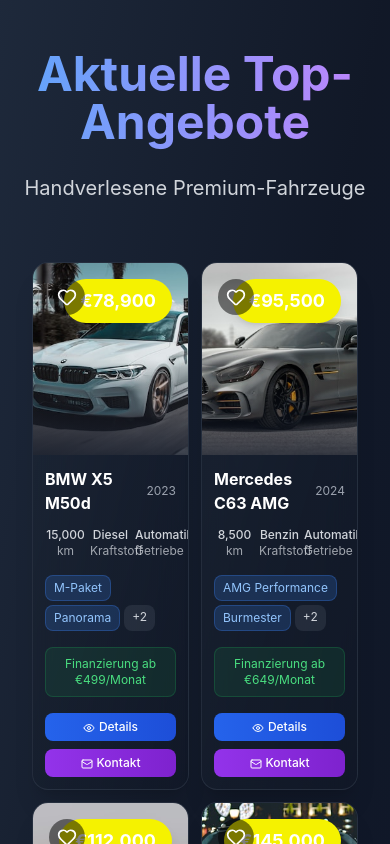
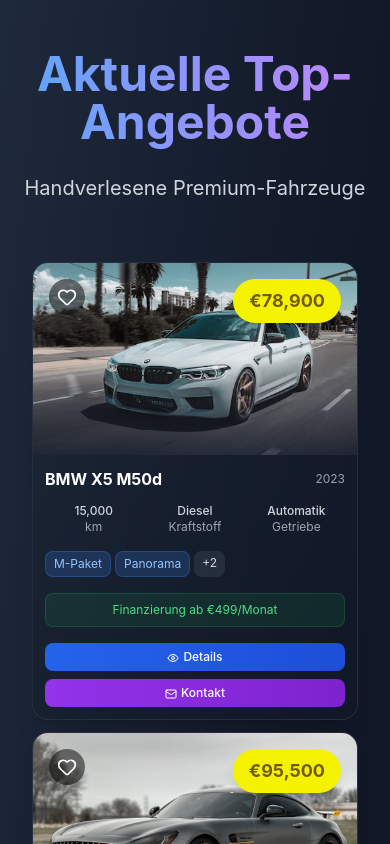
Before and after one commit to amirhosseinsharififard/bahramAuto, a Next.js app: page / in a window 390 px wide. Shown: the part 1156-2000 px from the top of the page. Built offline with nearby package versions, Linux system fonts and the light colour scheme.

Commit message:
Adjust car slider layout in Bahram Autohaus page for improved responsiveness and update price tag styling for enhanced visibility.

```diff
--- a/src/app/page.tsx
+++ b/src/app/page.tsx
@@ -303,7 +303,7 @@
                 <div className="mx-4 sm:mx-8 lg:mx-12">
                   <div
                     id="car-slider"
-                    className="grid grid-cols-2 gap-3 py-3 pb-6 sm:gap-4 md:grid-cols-2 lg:grid-cols-3"
+                    className="grid grid-cols-1 gap-3 py-3 pb-6 sm:gap-4 md:grid-cols-2 lg:grid-cols-3"
                   >
                     {filteredCars.map((car) => (
                       <div
@@ -323,7 +323,7 @@
                             <div className="absolute inset-0 bg-gradient-to-t from-gray-900/80 via-transparent to-transparent"></div>
 
                             {/* Floating price tag */}
-                            <div className="absolute right-4 top-4 rounded-full bg-[#f5f200] px-4 py-2 text-lg font-bold text-[#715b0e] text-white shadow-lg">
+                            <div className="absolute right-4 top-4 rounded-full bg-[#f5f200] px-4 py-2 text-lg font-bold text-[#715b0e] shadow-lg">
                               €{car.price}
                             </div>
 
```
